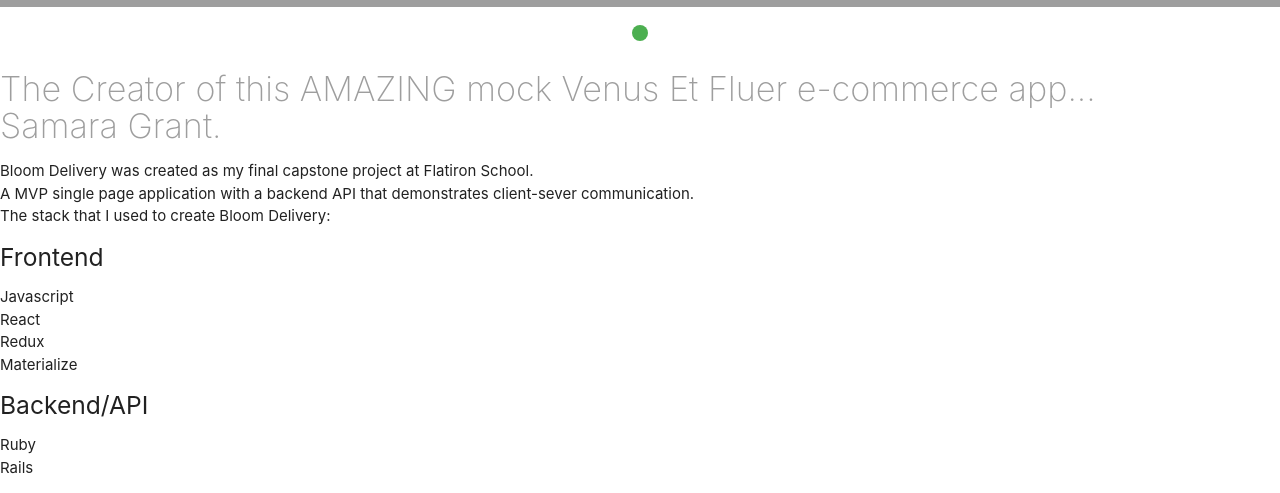
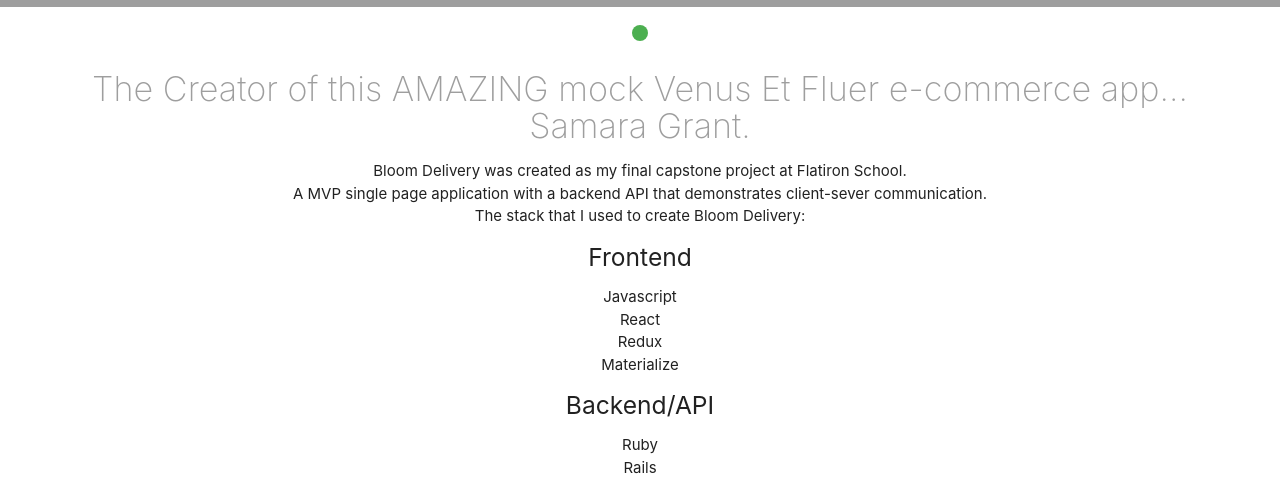
Before and after one commit to samara-amanda/bloom-delivery-frontend, a React (Create React App) app: page /about in a window 1280 px wide. Shown: the part 457-950 px from the top of the page. Built offline with nearby package versions, Linux system fonts and the light colour scheme; no server answers; grey boxes are pictures that could not be loaded.

Commit message:
styling and title changes

```diff
--- a/src/components/About.js
+++ b/src/components/About.js
@@ -16,10 +16,11 @@
                 </ul>
             </div>
 
-            <h4 class="thin grey-text">The Creator of this AMAZING mock Venus Et Fluer e-commerce app... <br></br>Samara Grant.</h4>
-            <p> Bloom Delivery was created as my final capstone project at Flatiron School. <br></br>
-                A MVP single page application with a backend API that demonstrates client-sever communication.<br></br>
-                The stack that I used to create Bloom Delivery: </p>
+            <div class="center">
+                <h4 class="thin grey-text">The Creator of this AMAZING mock Venus Et Fluer e-commerce app... <br></br>Samara Grant.</h4>
+                <p> Bloom Delivery was created as my final capstone project at Flatiron School. <br></br>
+                    A MVP single page application with a backend API that demonstrates client-sever communication.<br></br>
+                    The stack that I used to create Bloom Delivery: </p>
 
                 <h5>Frontend</h5>
                 <ul>
@@ -37,9 +38,7 @@
 
                 <h6><a href="https://github.com/samaracodes/bloom-delivery-frontend">Link to this Github Repo</a></h6>
                 <p></p>
-
-
-
+            </div>
 
         </>
     )
--- a/src/components/OrderCard.js
+++ b/src/components/OrderCard.js
@@ -1,31 +1,32 @@
 import React from 'react'
 import { connect } from 'react-redux'
 import { Link } from 'react-router-dom'
+import { uniqueId } from 'lodash/uniqueId'
 
 const OrderCard = ({orders}) => {
 
     return (
-
-        <div>
+        <>
             <div class="slider">
                 <ul class="slides">
                     <li>
                         <img src="https://thechicicon.com/wp-content/uploads/2020/02/0-1.jpeg" />
                         <div class="caption center-align">
-                            <h2>All Items</h2>
+                            <h2>All Your Items</h2>
                             <h5 class="thin black-text text-lighten-3">They don't say we're the best for nothing. You'll see why.</h5><br></br>
                         </div>
                     </li>
                 </ul>
             </div>
 
+
             {orders.map(order =>
-                <div class="order-card" id={order.id}>
+                <div class="order-card center" id={order.id}>
                 <h4>Order #{order.id}</h4>
                 <h5 class="light grey-text">Order Date: {order.attributes.created_at}</h5>
 
 
-                <div class="row" key={order.id}>
+                <div class="row">
                     <div class="col s12 m7">
                         {order.attributes.order_items.map(item =>
                             <div class="card">
@@ -47,7 +48,7 @@
                 </div>
 
             )}
-            </div>
+        </>
 
     )
 }
```
